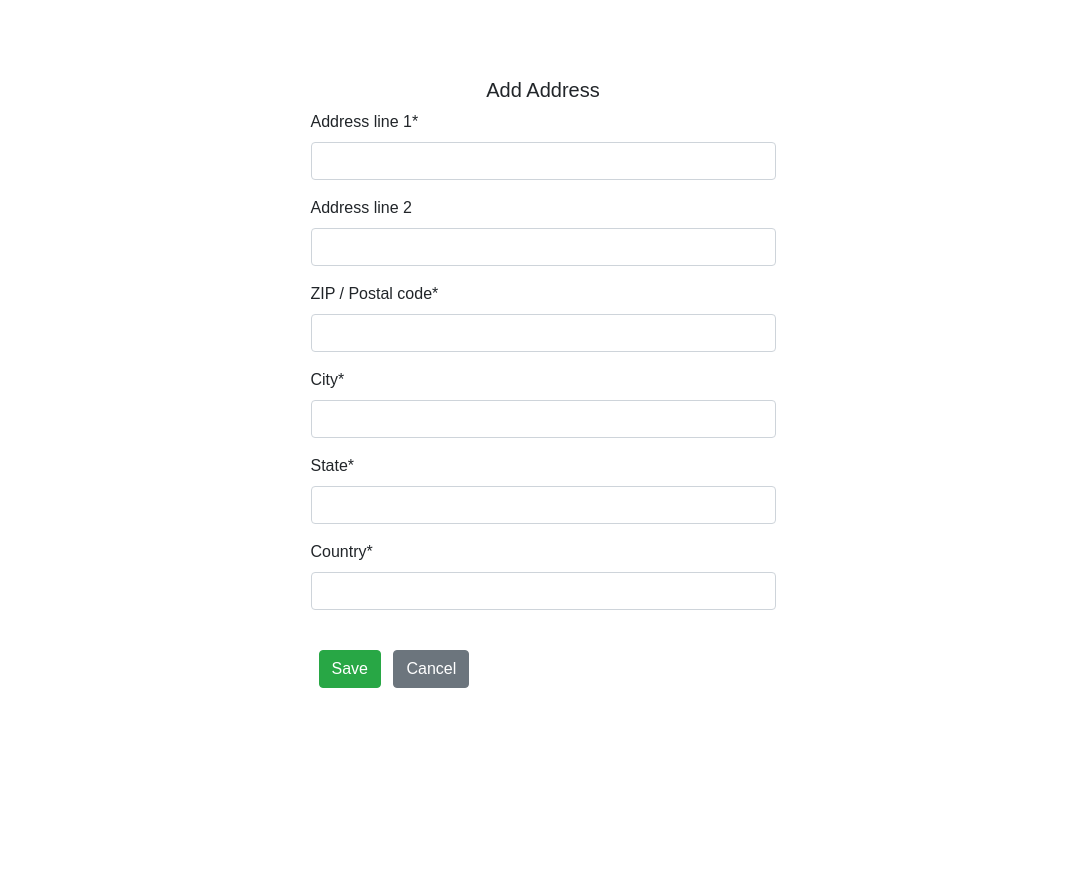
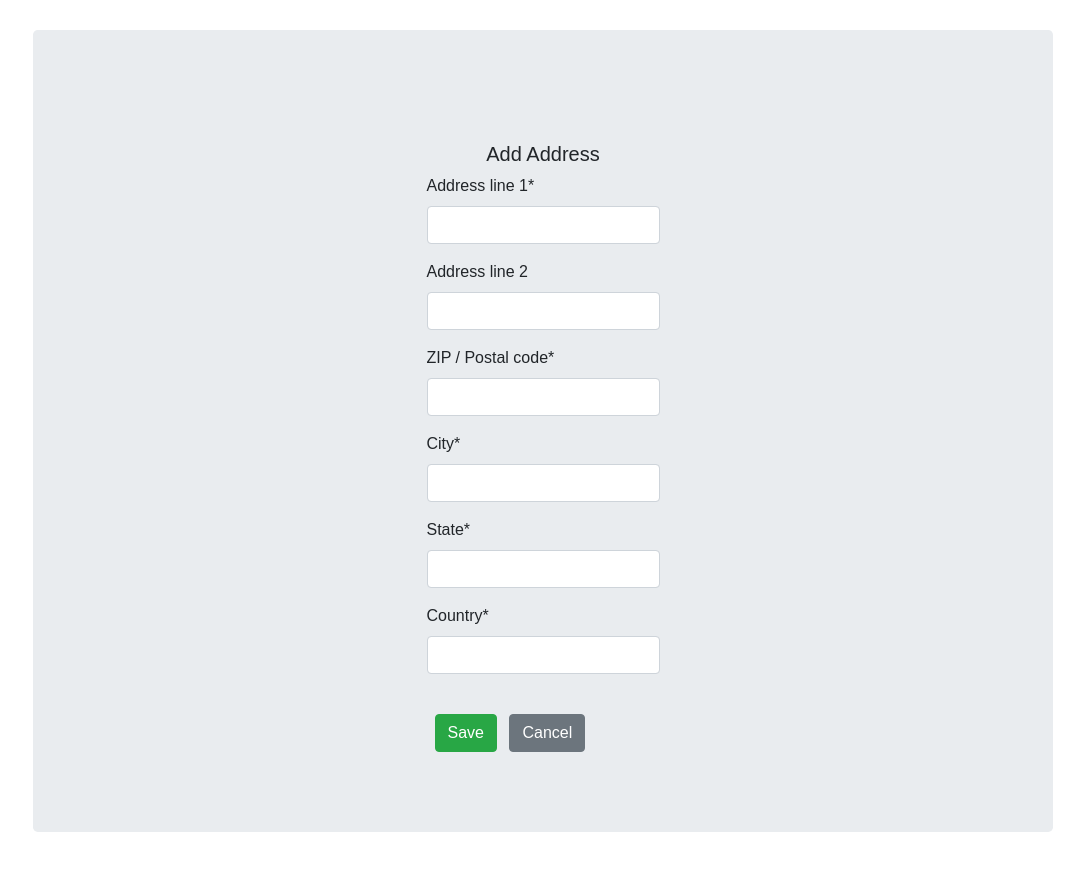
Before and after one commit to daweili1117/A5, a Django app: page /add/ in a window 1280 px wide. Shown: the part 100-994 px from the top of the page, without its empty margins (197-1280 px from the left). Before the commit the page ends 788 px from the top, so only its background shows below. Run offline with Django 3.2, Linux system fonts and the light colour scheme; the visitor is signed in with stand-in values (Sample User, id 1); some libraries are stand-ins or nearby versions.

Commit message:
css changes

```diff
--- a/static/css/base.css
+++ b/static/css/base.css
@@ -200,8 +200,7 @@ div.content {
 }
 .left-column {
   width: 35%;
-  position: relative;
-}
+  }
 
 .right-column {
   width: 35%;
--- a/templates/addAddress.html
+++ b/templates/addAddress.html
@@ -1,20 +1,16 @@
 {% extends 'base.html' %}
 {% load crispy_forms_tags %}
 {% block content %}
- <div id="login">
+<div class="jumbotron">
     <h5 class="text-center pt-5">Add Address</h5>
-    <div id="login-row" class="row justify-content-center align-items-center">
-        <div id="login-column" class="col-md-6">
-            <div id="login-box" class="col-md-12">
-                <form method="post" id="login-form" class="form">{% csrf_token %}
+        <div class="form-group row justify-content-center">
+                <form method="post">{% csrf_token %}
                     {{ form|crispy }}
                     <br>
                   <button class="btn btn-success ml-2" type="submit">Save</button>
                     <a href="{% url 'RentalApp:item_list' %}" class="btn btn-secondary ml-2">
                     Cancel</a>
                 </form>
-            </div>
         </div>
-    </div>
- </div>
+</div>
 {% endblock content %}
--- a/templates/itemDetails.html
+++ b/templates/itemDetails.html
@@ -111,6 +111,7 @@
          </table>
      </div>
  </div>
+
 {% endif %}
 <script>
 function overlay() {
--- a/templates/myProducts.html
+++ b/templates/myProducts.html
@@ -4,7 +4,7 @@
 {% block content %}
 <h1>My Products</h1>
  <div class="float-right">
-         <p style="padding-right: 100px"><a href="{% url 'RentalApp:add_product' %}" role="button" class="btn btn-info" id="addBtn">Add Product</a></p>
+         <p><a href="{% url 'RentalApp:add_product' %}" role="button" class="btn btn-info" id="addBtn">Add Product</a></p>
  </div>
 <div id="home-row" class="row">
     {%if items is Null%}
```
Also changed, not shown: templates/addProduct.html (+4 -10 lines), templates/editAddress.html (+3 -7 lines), templates/editProduct.html (+2 -6 lines), templates/rentEnd.html (+3 -7 lines), templates/rental.html (+2 -6 lines).
